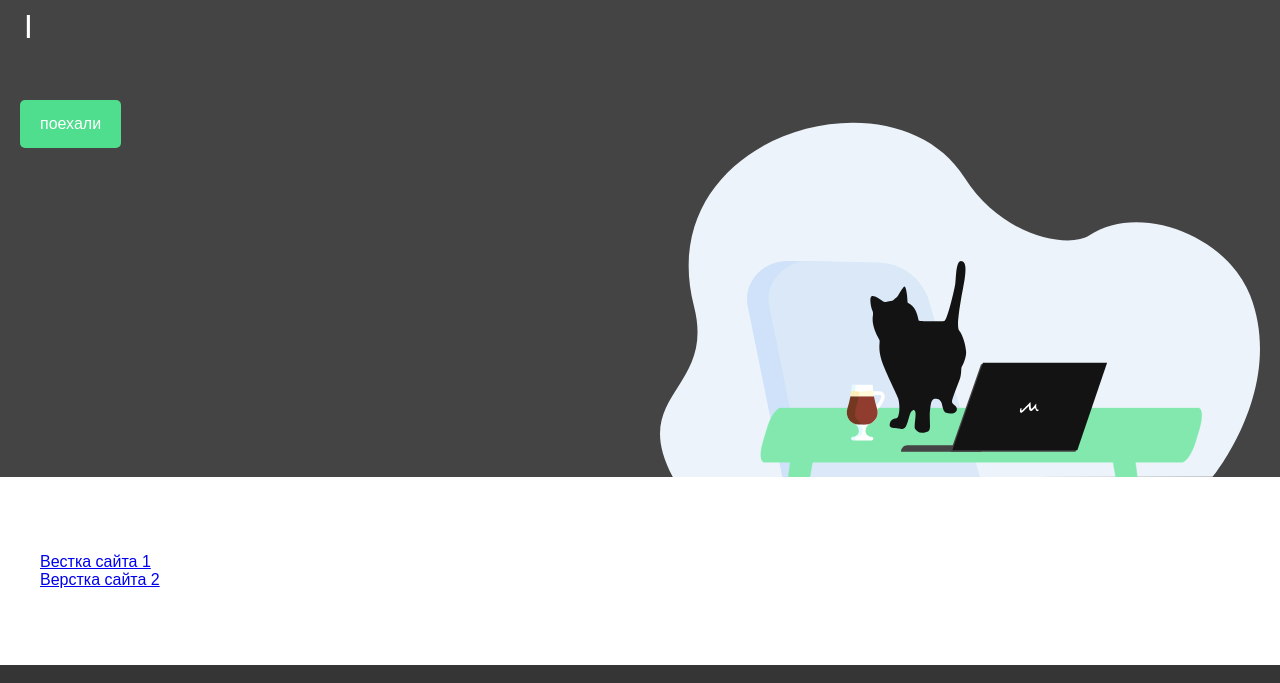
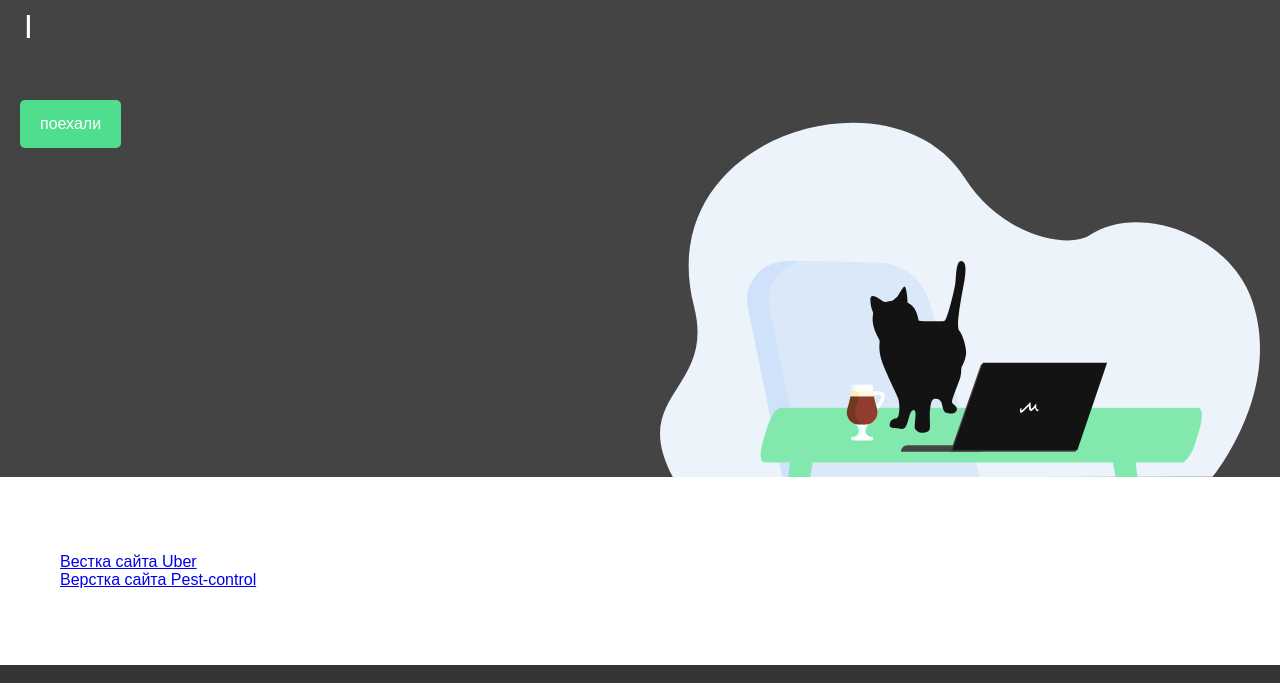
Before and after one commit to Mila-bit/Mila-bit.github.io, a plain HTML site: page index.html in a window 1280 px wide. Shown: the part 243-926 px from the top of the page. Drawn offline with nearby package versions, Linux system fonts and the light colour scheme; a script that the page names is missing.

Commit message:
replace portfolio ul

```diff
--- a/index.html
+++ b/index.html
@@ -45,11 +45,13 @@
 					</div><a data-clipboard-text="test" href="#" class="header__btn">поехали</a></div>
 			</div><img src="images/5f7ed53f0046a35eab6aef2c_cat_work.svg" loading="lazy" alt="" class="image-2"></div>
 		<div class="portfolio">
-			<div class="conteiner"></div>
-			<ul>
-				<li><a href="https://mila-bit.github.io/uber-landing">Вестка сайта 1</a></li>
-				<li><a href="https://mila-bit.github.io/pest-control">Верстка сайта 2</a></li>
-			</ul>
+			<div class="conteiner">
+				<ul>
+					<li><a href="https://mila-bit.github.io/uber-landing">Вестка сайта Uber</a></li>
+					<li><a href="https://mila-bit.github.io/pest-control">Верстка сайта Pest-control</a></li>
+				</ul>
+			</div>
+
 		</div>
 		<div class="footer">
 			<div class="conteiner"><a href="#" class="w-inline-block"><img src="images/5f7df8b475ad9061515378fc_logo-whitenew20(1).svg" loading="lazy" alt="" class="image"></a><a href="https://www.rusprofile.ru/ip/318237500381743" class="link-block w-inline-block"><div class="footer__text">ИП Шмадченко Л.В.</div><div class="footer__text">ОГРНИП 318237500381743</div></a></div>
```
